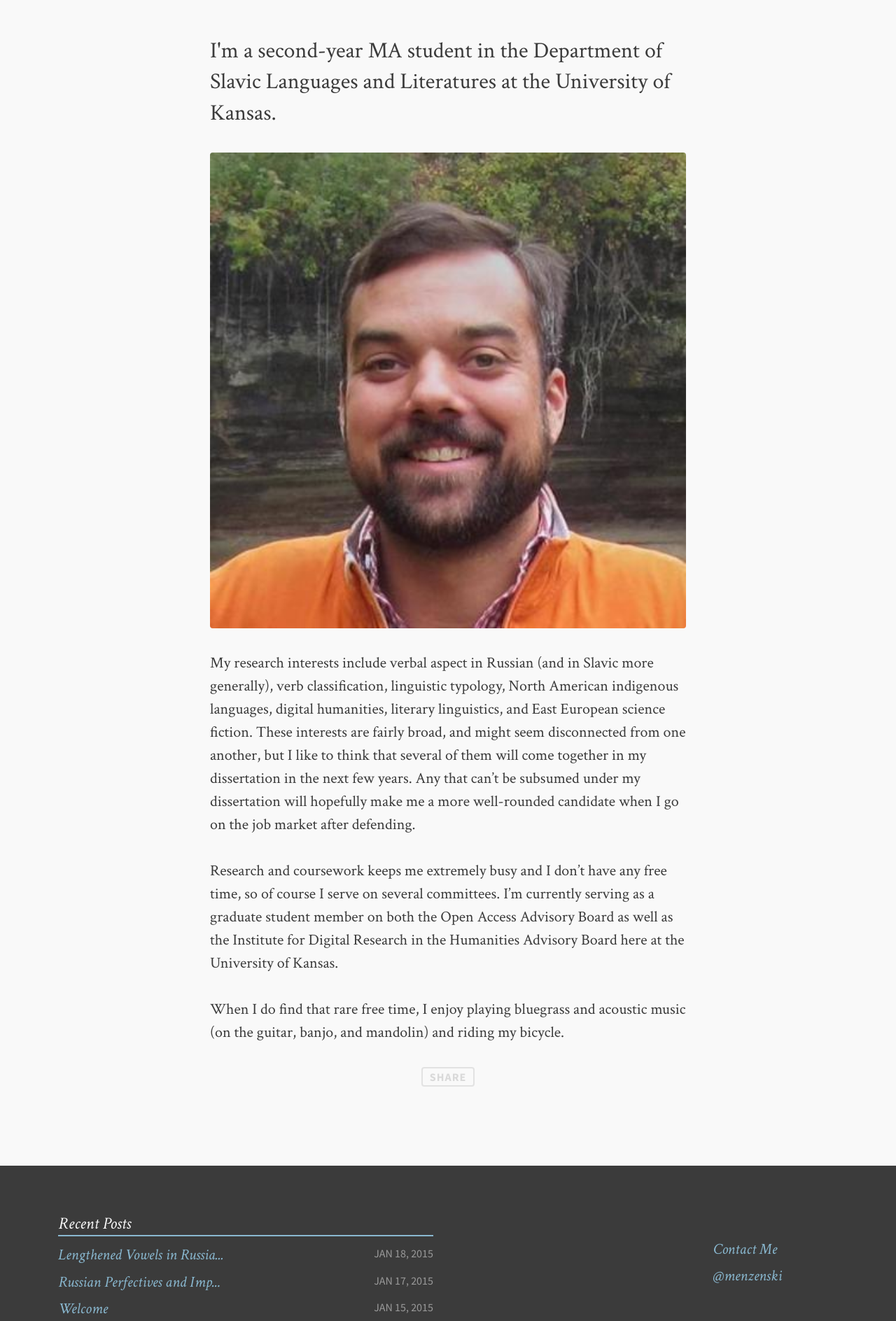
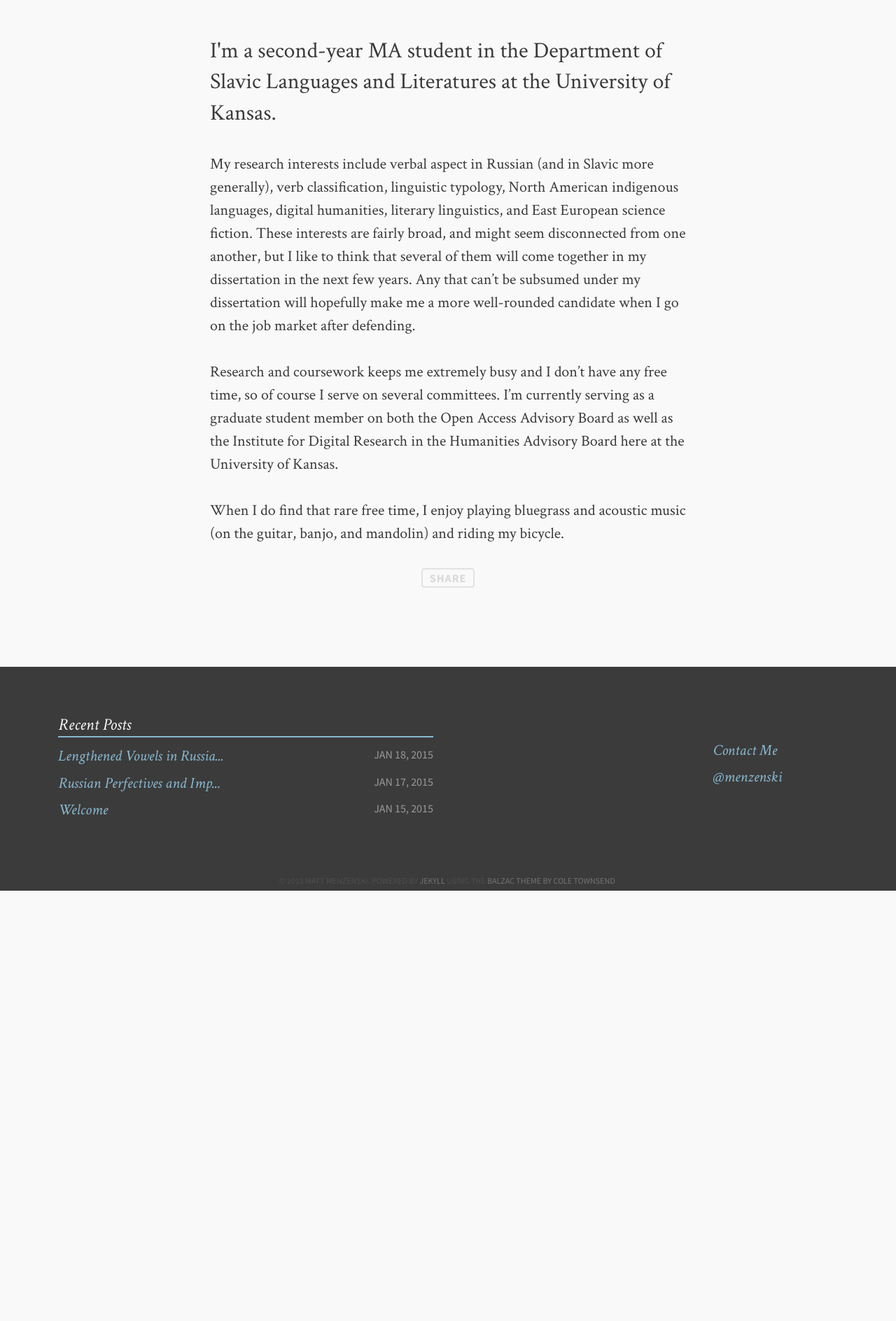
Before and after one commit to menzenski/menzenski.github.io, a Jekyll site: the page built from about.md, in a window 1280 px wide. Shown: the part 695-2583 px from the top of the page at 70% size. Built offline with Jekyll 4.4.1, drawn with Linux system fonts in a browser that asks for light colours; comment, search, counter and statistics services are not loaded; after the commit the page ends 1968 px from its top, so only the background shows below that.

Commit message:
removed photo—too large

```diff
--- a/about.md
+++ b/about.md
@@ -8,7 +8,6 @@ image:
   feature: soft-trees.jpg
 ---
 
-![The author at Minnehaha Falls in St. Paul, Minnesota]({{ site.url }}/images/photo.jpg)
 
 My research interests include verbal aspect in Russian (and in Slavic more generally), verb classification, linguistic typology, North American indigenous languages, digital humanities, literary linguistics, and East European science fiction. These interests are fairly broad, and might seem disconnected from one another, but I like to think that several of them will come together in my dissertation in the next few years. Any that can't be subsumed under my dissertation will hopefully make me a more well-rounded candidate when I go on the job market after defending.
 
```
